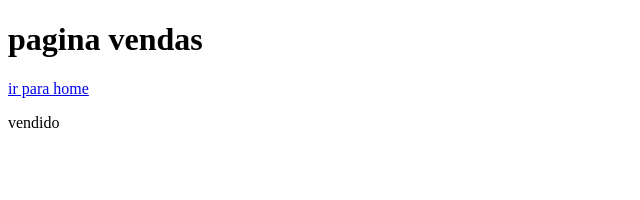
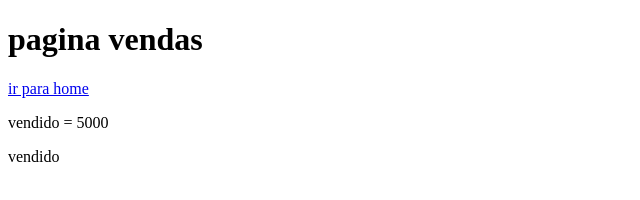
Before and after one commit to ramon233/aula, a plain HTML site: page vendas.html in a window 1280 px wide. Shown: the whole page, without its empty margins (0-640 px from the left). Drawn offline with Linux system fonts and the light colour scheme.

Commit message:
Update vendas.html

```diff
--- a/vendas.html
+++ b/vendas.html
@@ -8,6 +8,7 @@
 <body>
     <h1>pagina vendas</h1>
     <a href="index.html">ir para home</a>
+    <p>vendido = 5000</p>
     <p>vendido</p>
 </body>
 </html>
```
